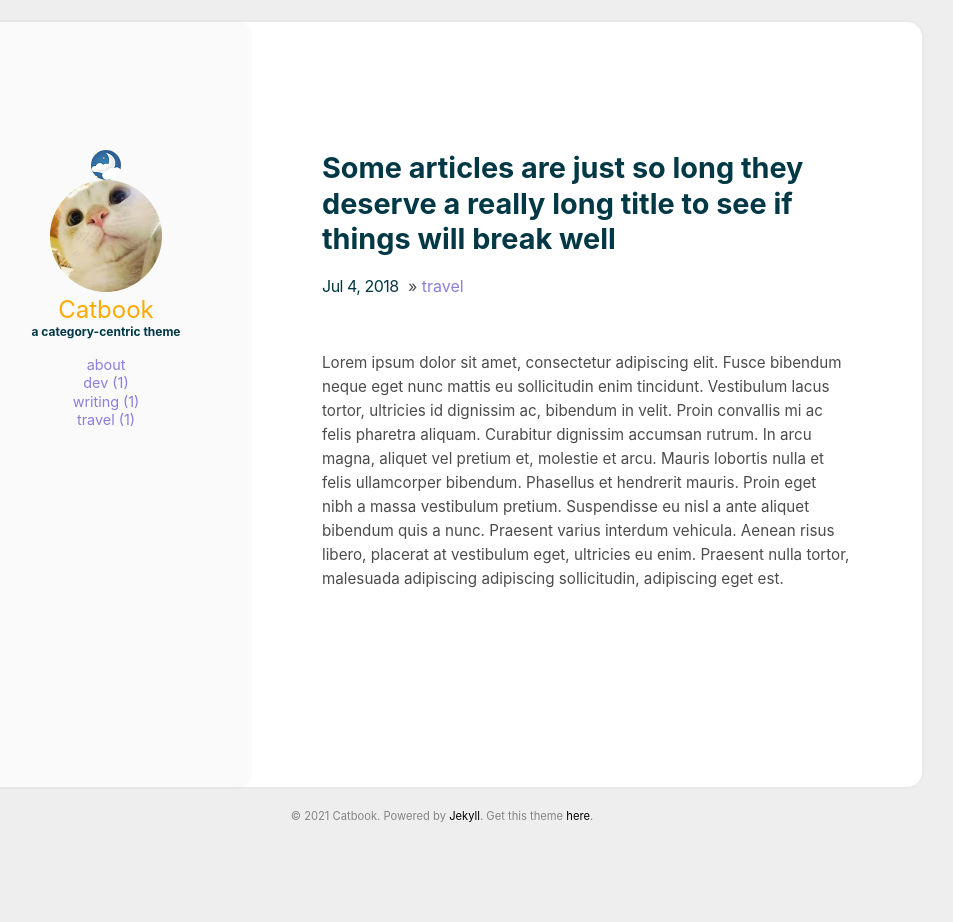
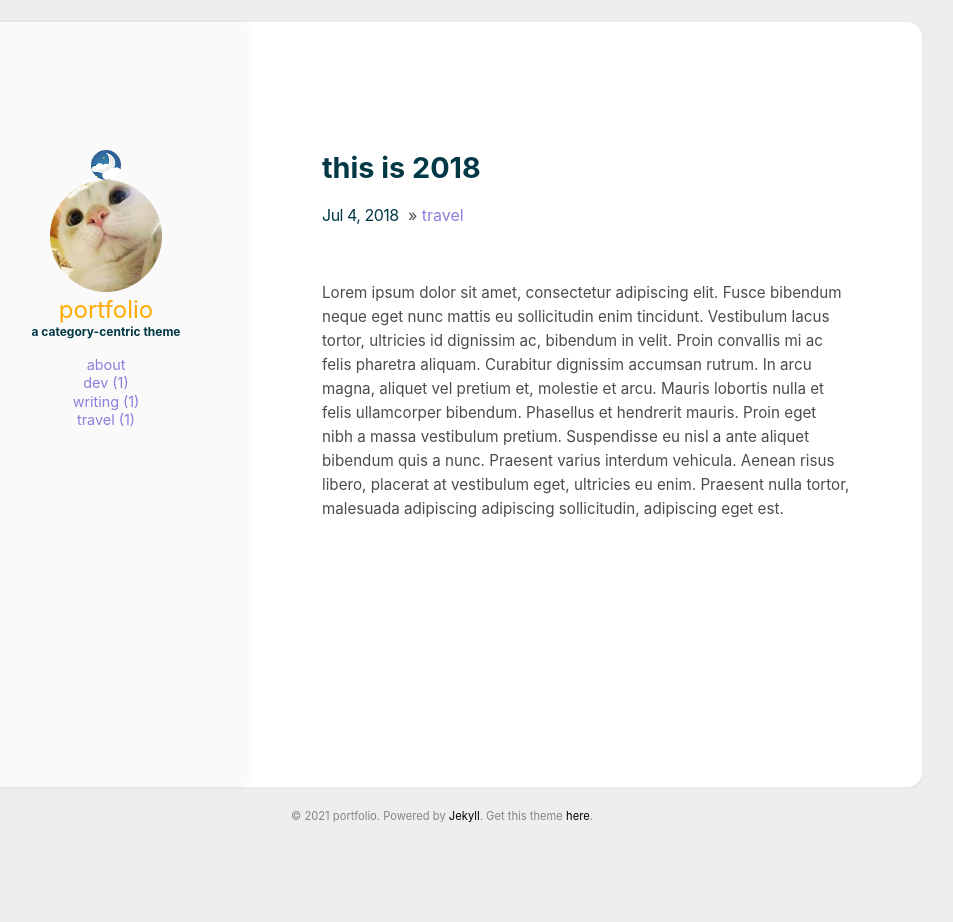
Before and after one commit to starry99/catbook, a Jekyll site: the page built from _posts/2018-07-04-t1.md, in a window 1280 px wide. Shown: the whole page, without its empty margins (198-1151 px from the left). Built offline with Jekyll 4.4.1, drawn with Linux system fonts in a browser that asks for light colours.

Commit message:
:tada: first commit

```diff
--- a/_config.yml
+++ b/_config.yml
@@ -1,5 +1,5 @@
 
-title: Catbook #Your awesome title
+title: portfolio #Your awesome title
 email: #youremail@domain.com
 description: > # this means to ignore newlines until "baseurl"
   Write an awesome description for your new site here. You can edit this
@@ -7,7 +7,7 @@ description: > # this means to ignore newlines until "baseurl"
   Google search results) and in your feed.xml site description.
 
 baseurl: # the subpath of the site
-url: http://starry99.github.io/catbook # the base hostname & protocol for your site
+url: http://starry99.github.io/portfolio # the base hostname & protocol for your site
 
 permalink: /:year-:month/:title
 timezone:
@@ -20,9 +20,9 @@ cusdis:
     app_id: #your cusdis app_id
 
 user:
-  name: Catbook
+  name: portfolio
   pic: /assets/img/cat.jpg
-  picAlt: "catbook"
+  picAlt: "portfolio"
   job: a category-centric theme
   aboutme: true # comment this out if you don't need the 'about' page.
 
--- a/_includes/footer.html
+++ b/_includes/footer.html
@@ -3,6 +3,6 @@
     &copy; {{ site.time | date: '%Y' }} {{ site.user.name }}.
     Powered by <a href="http://jekyllrb.com" target="_blank">Jekyll</a>.
     Get this theme
-    <a href="https://github.com/starry99/catbook" target="_blank">here</a>.
+    <a href="https://github.com/starry99/portfolio" target="_blank">here</a>.
   </div>
 </footer>
--- a/_posts/2018-07-04-t1.md
+++ b/_posts/2018-07-04-t1.md
@@ -1,5 +1,5 @@
 ---
-title: Some articles are just so long they deserve a really long title to see if things will break well
+title: this is 2018
 categories: [travel]
 comments: true
 ---
--- a/aboutme.html
+++ b/aboutme.html
@@ -7,7 +7,7 @@ layout: page
         <p>
             If you don't need 'about' page, edit the _config.yml to comment out the code.
             <br><br>
-            <img src="https://starry99.github.io/catbook/assets/img/cat1.jpg">
+            <img src="https://ZhongZhen-98.github.io/portfolio/assets/img/cat1.jpg">
         </p>
     </div>
 </section>
```
Also changed, not shown: README.md.
